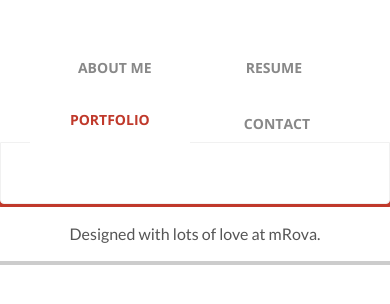
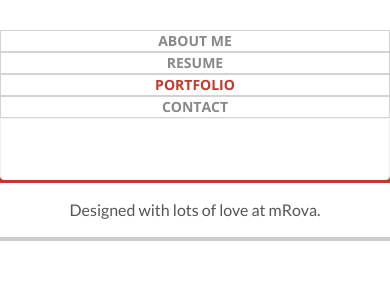
Before and after one commit to MihaelaIancu/Laborator_Tehnici_Web, a plain HTML site: page lab 3/proiect_1_continuare/portfolio.html in a window 390 px wide. Drawn offline with nearby package versions, Linux system fonts and the light colour scheme.

Commit message:
Update portfolio-style.css

```diff
--- a/lab 3/proiect_1_continuare/css/portfolio-style.css
+++ b/lab 3/proiect_1_continuare/css/portfolio-style.css
@@ -135,3 +135,115 @@ hr {
     }
 }
 /* Adaugati aici stiluri rezultate din rezolvarea exercitiilor */
+
+@media (max-width: 990px) {
+
+    .menu {
+        display: flex;
+        flex-direction: column;
+        align-content: center;
+    }
+
+    .menu-item {
+        flex: auto;
+        margin: 0;
+        padding: 2px;
+      border: 1px solid lightgrey;
+    }
+
+    .menu-item-active {
+        bottom: 0px;
+    }
+}
+
+@media (max-width: 768px) {
+
+    .menu {
+        display: flex;
+        flex-direction: column;
+        align-content: center;
+    }
+
+    .menu-item {
+        flex: auto;
+        margin: 0;
+        padding: 2px;
+        border: 1px solid lightgrey;
+    }
+
+    .menu-item-active {
+        bottom: 0px;
+    }
+}
+
+/*https://tobiasahlin.com/blog/common-flexbox-patterns/#3x3-grid-constrained-proportions-169*/
+
+/*DESKTOP - 3 coloane */
+
+.portfolio-container{
+    display: flex;
+    flex-wrap: wrap;
+    justify-content: space-between;
+}
+
+img {
+    width: 32%;
+/*    padding: 1%;*/
+    margin-bottom: 2%;
+}
+
+/*TABLETA - 2 coloane */
+
+@media (max-width: 990px) {
+
+ .portfolio-container{
+    display: flex;
+    flex-wrap: wrap;
+    justify-content: space-between;
+}
+
+img {
+    width: 50%;
+    padding: 1%;
+    margin-bottom: 2%;
+}
+
+}
+
+/*TELEFON - 1 coloana */
+
+
+/*VAR 1*/
+
+@media (max-width: 768px) {
+
+    .portfolio-container{
+    display: flex;
+    flex-wrap: wrap;
+    justify-content: space-between;
+}
+
+img {
+    width: 100%;
+    padding: 1%;
+    margin-bottom: 2%;
+}
+
+}
+
+/*VAR 2 - https://tobiasahlin.com/blog/common-flexbox-patterns --> vertical stack*/
+
+/*
+.portfolio-container {
+    display: flex;
+  flex-direction: column;
+  align-items: center;
+}
+
+img {
+    padding: 1%;
+    margin-bottom: 2%;
+}
+*/
+
+}
```
